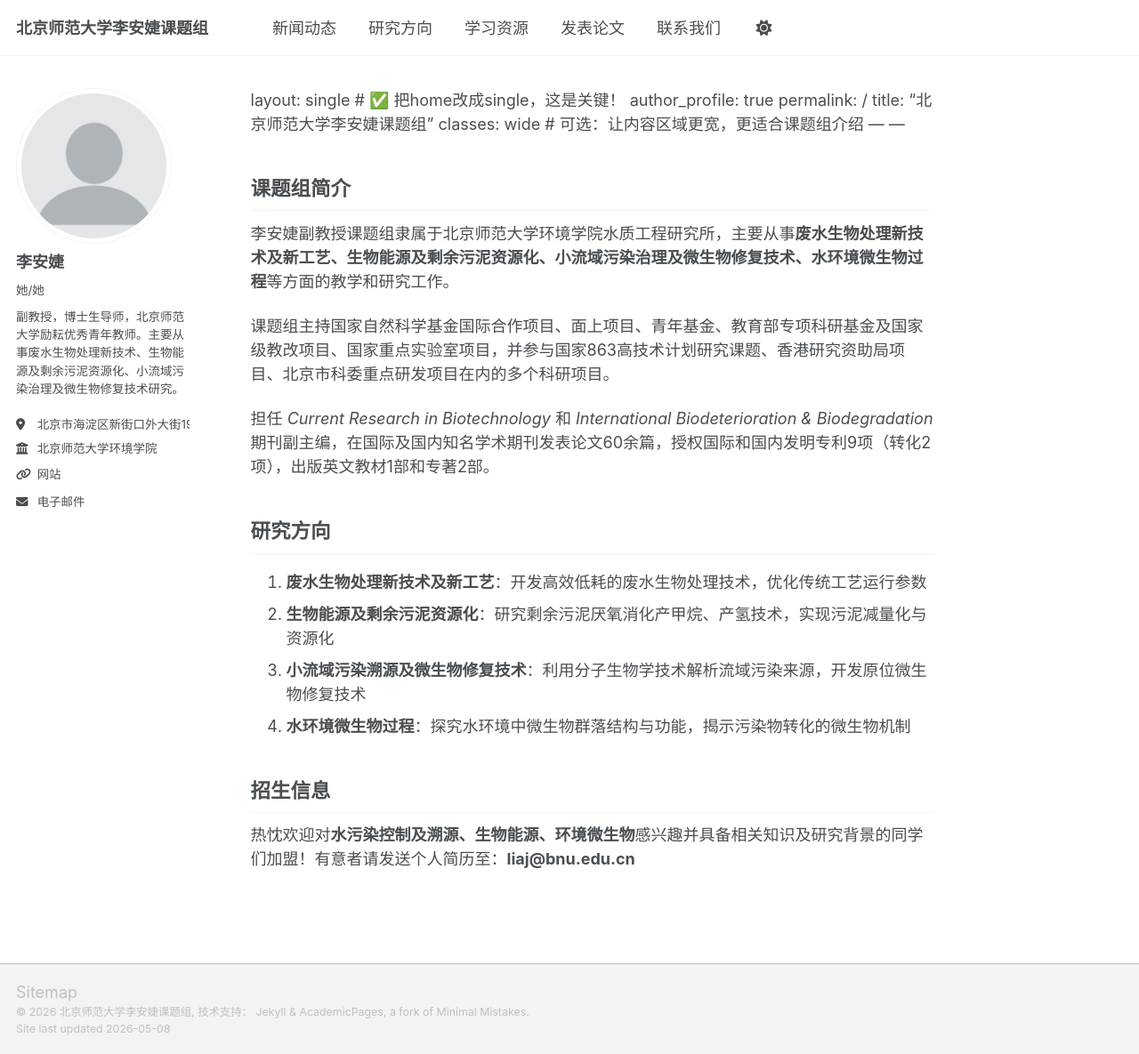
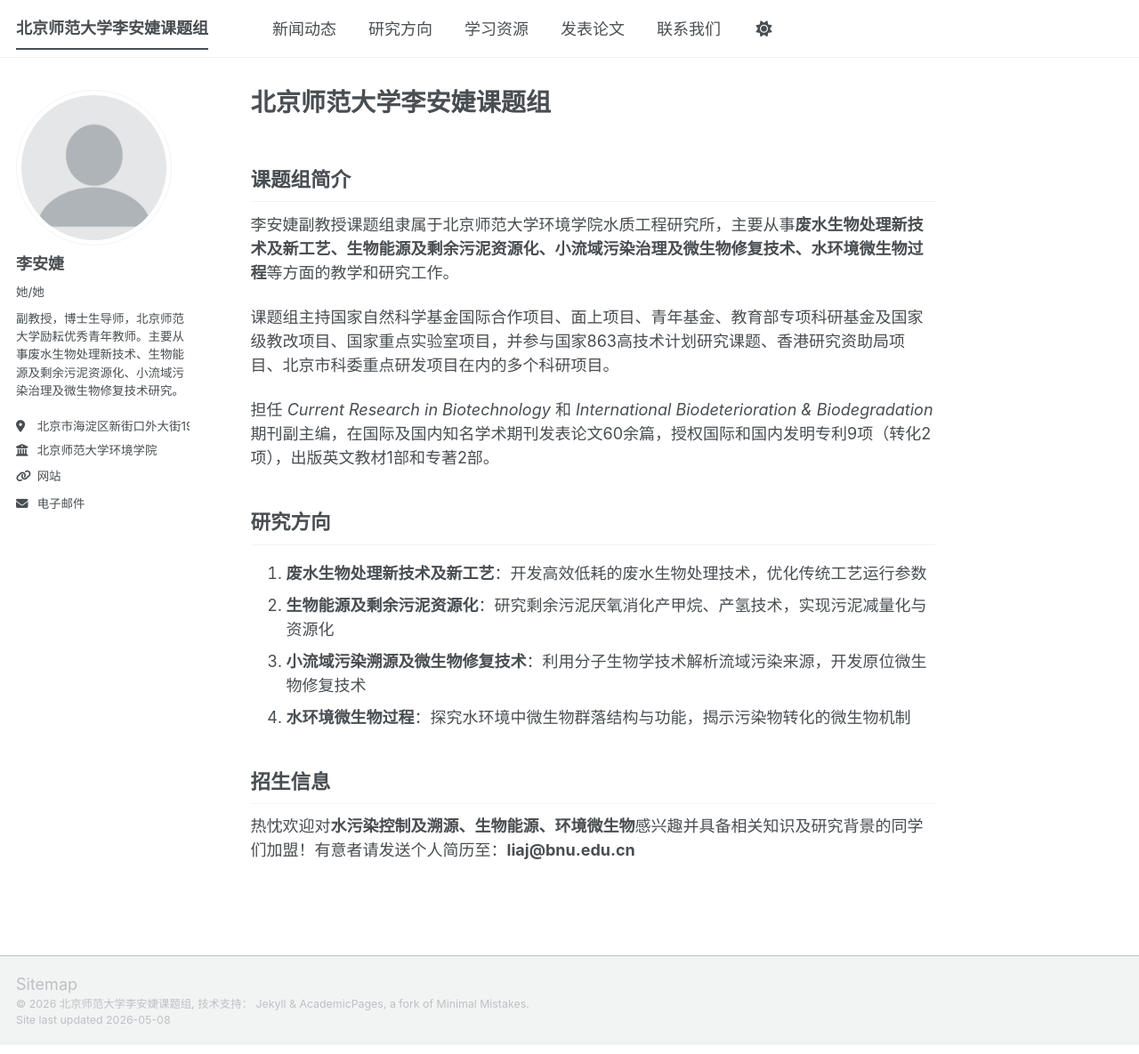
Before and after one commit to zhangwenqi111/zhangwenqi111.github.io, a Jekyll site: the page built from _pages/about.md, in a window 1280 px wide and 1185 px high. Shown: the whole window at 89% size. Built offline with Jekyll 4.4.1, drawn with Linux system fonts in a browser that asks for light colours; a script bundle is joined from its source files by our own code; library files that are not in the unit come from our copies.

Commit message:
Update about.md

```diff
--- a/_pages/about.md
+++ b/_pages/about.md
@@ -1,11 +1,11 @@
 ---
----
-layout: single  # ✅ 把home改成single，这是关键！
+
+layout: single
 author_profile: true
 permalink: /
 title: "北京师范大学李安婕课题组"
 classes: wide  # 可选：让内容区域更宽，更适合课题组介绍
----
+
 ---
 
 ## 课题组简介
```
